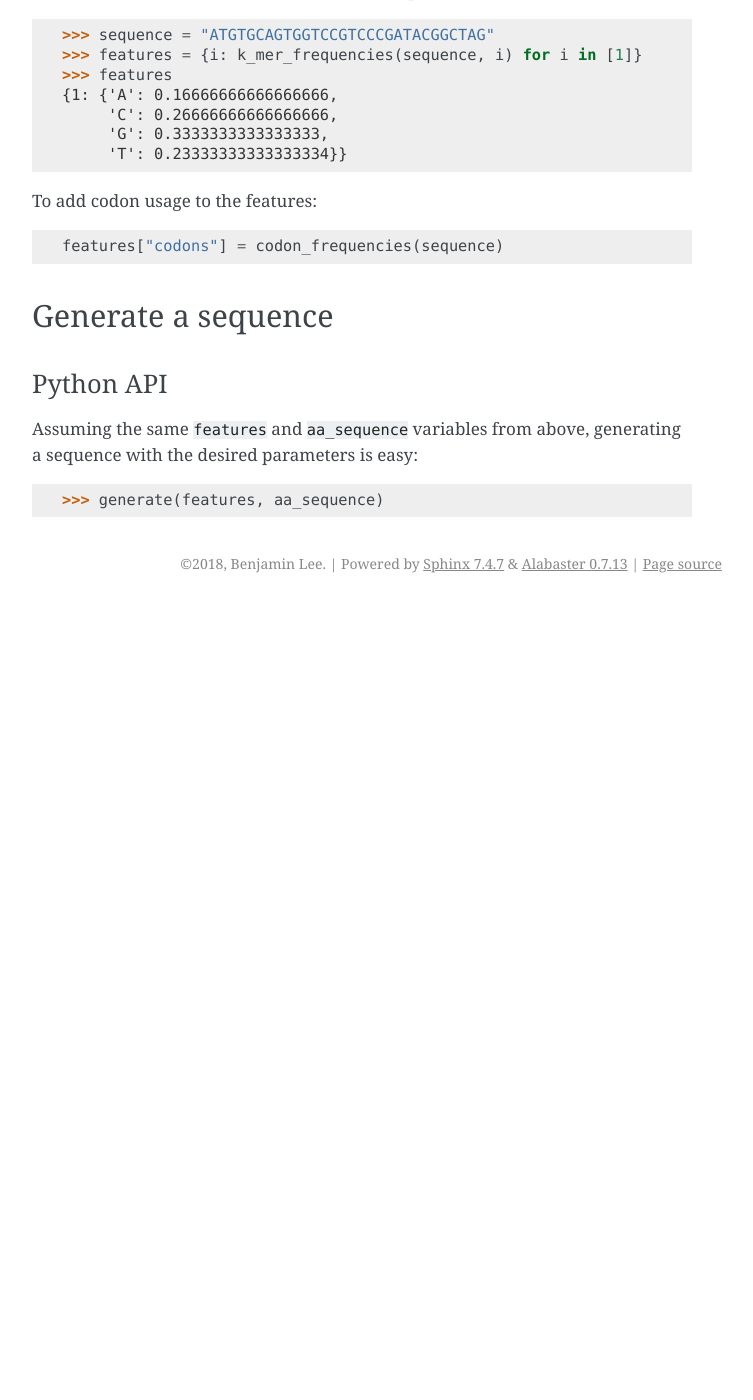
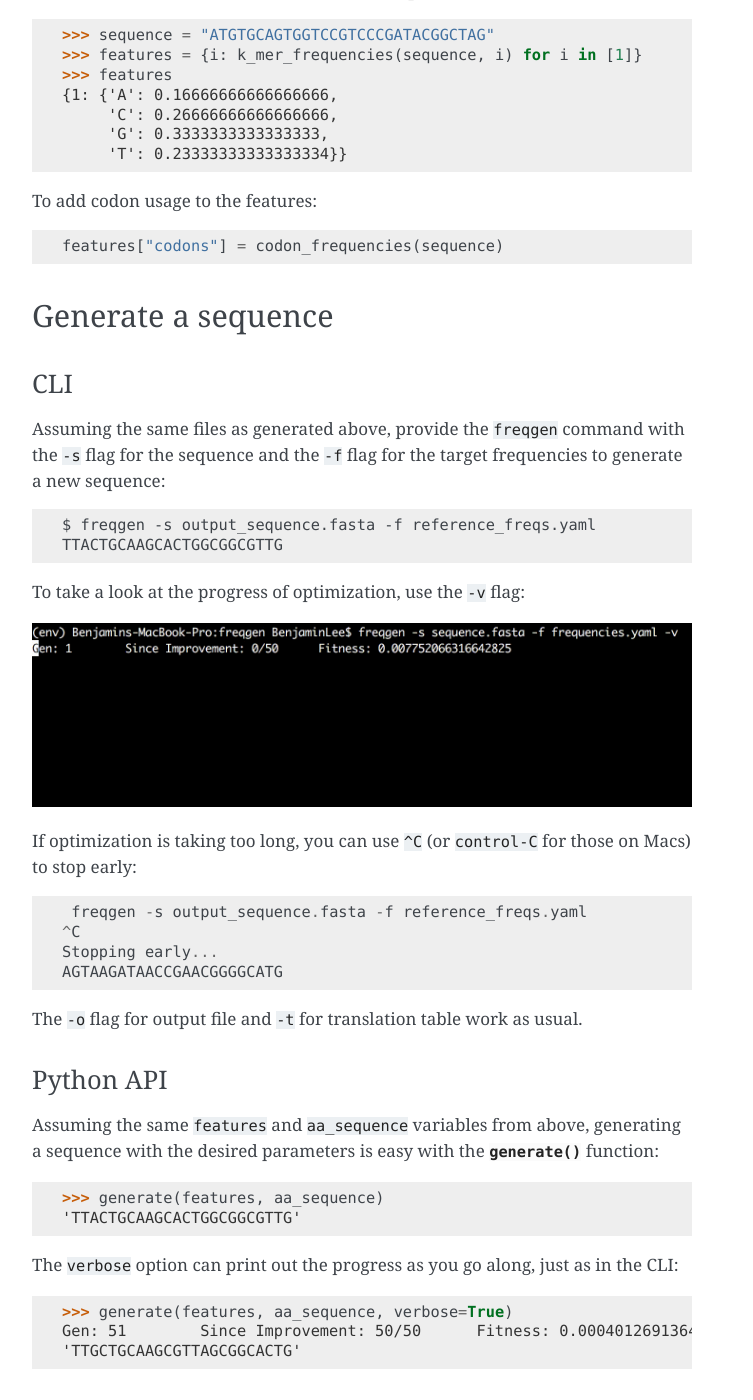
Before and after one commit to IQTLabs/freqgen, a Sphinx documentation site: the page built from docs/examples.rst, in a window 1280 px wide and 1400 px high, scrolled down 3291 px. Shown: the whole window, without its empty margins (388-1141 px from the left). Built offline with Sphinx 7.4.7, drawn with Linux system fonts in a browser that asks for light colours; before the commit the page ends 3894 px from its top, so only the background shows below that.

Commit message:
Optimization from the CLI docs

```diff
--- a/cli.py
+++ b/cli.py
@@ -115,8 +115,8 @@ def generate(seq, freqs, verbose, i, p, m, c, trans_table, output):
                           mutation_probability=m,
                           crossover_probability=c,
                           genetic_code=trans_table)
-    if verbose:
-        print("Optimized sequence:", optimized)
+    if verbose or not output:
+        print(optimized)
     if output:
         with open(output, "w+") as output_handle:
             SeqIO.write(SeqRecord(Seq(optimized), id="Optimized by Freqgen", description=""), output_handle, "fasta")
--- a/docs/examples.rst
+++ b/docs/examples.rst
@@ -161,9 +161,43 @@ To add codon usage to the features::
 Generate a sequence
 -------------------
 
+CLI
+~~~
+
+Assuming the same files as generated above, provide the ``freqgen`` command with
+the ``-s`` flag for the sequence and the ``-f`` flag for the target frequencies
+to generate a new sequence::
+
+    $ freqgen -s output_sequence.fasta -f reference_freqs.yaml
+    TTACTGCAAGCACTGGCGGCGTTG
+
+To take a look at the progress of optimization, use the ``-v`` flag:
+
+.. image :: _static/verbose.gif
+
+If optimization is taking too long, you can use ``^C`` (or ``control-C`` for
+those on Macs) to stop early::
+
+     freqgen -s output_sequence.fasta -f reference_freqs.yaml
+    ^C
+    Stopping early...
+    AGTAAGATAACCGAACGGGGCATG
+
+The ``-o`` flag for output file and ``-t`` for translation table work as usual.
+
 Python API
 ~~~~~~~~~~
 
-Assuming the same ``features`` and ``aa_sequence`` variables from above, generating a sequence with the desired parameters is easy::
+Assuming the same ``features`` and ``aa_sequence`` variables from above,
+generating a sequence with the desired parameters is easy with the
+:func:`~freqgen.generate` function::
 
     >>> generate(features, aa_sequence)
+    'TTACTGCAAGCACTGGCGGCGTTG'
+
+The ``verbose`` option can print out the progress as you go along, just as in
+the CLI::
+
+    >>> generate(features, aa_sequence, verbose=True)
+    Gen: 51        Since Improvement: 50/50      Fitness: 0.000401269136411031
+    'TTGCTGCAAGCGTTAGCGGCACTG'
```
Also changed, not shown: docs/_static/verbose.gif (added).
